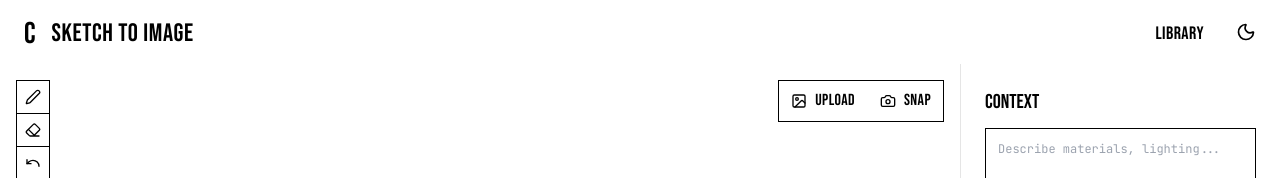
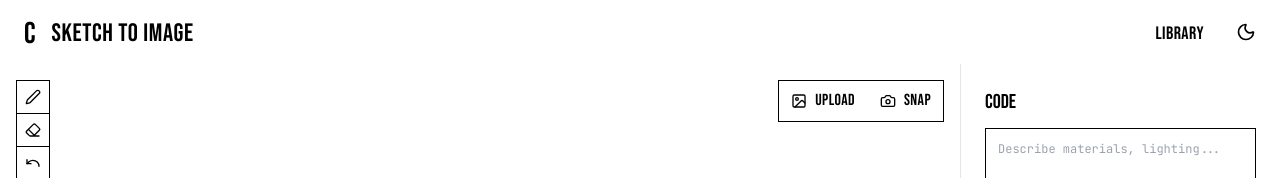
Before and after one commit to kimdongwook-crete/CRE-TE-SKETCH-to-IMAGE, a React (Vite) app: page / in a window 1280 px wide. Shown: the top 178 px of the page. Built offline with nearby package versions, Linux system fonts and the light colour scheme.

Commit message:
Rename UI label CONTEXT to CODE

```diff
--- a/App.tsx
+++ b/App.tsx
@@ -451,7 +451,7 @@ function App() {
                   /* MAIN FORM CONTENT */
                   <>
                     <div className="space-y-3">
-                      <label className="font-display text-xl block">CONTEXT</label>
+                      <label className="font-display text-xl block">CODE</label>
                       <textarea
                         className="w-full h-32 p-3 font-mono text-xs bg-transparent border border-black dark:border-white focus:outline-none resize-none placeholder-gray-400"
                         placeholder="Describe materials, lighting..."
@@ -668,6 +668,7 @@ function App() {
 
               {/* Text: Mono, Smaller, Blinking, 10s/5s cycle */}
               <div className="flex flex-col items-center gap-2">
+                <span className="text-sm font-medium text-gray-400 tracking-wider">CODE</span>
                 <h2 className="font-mono text-xl tracking-widest uppercase animate-blink">
                   {loadingSeconds % 15 < 10 ? processingStep : "PLEASE WAIT"}
                 </h2>
```
